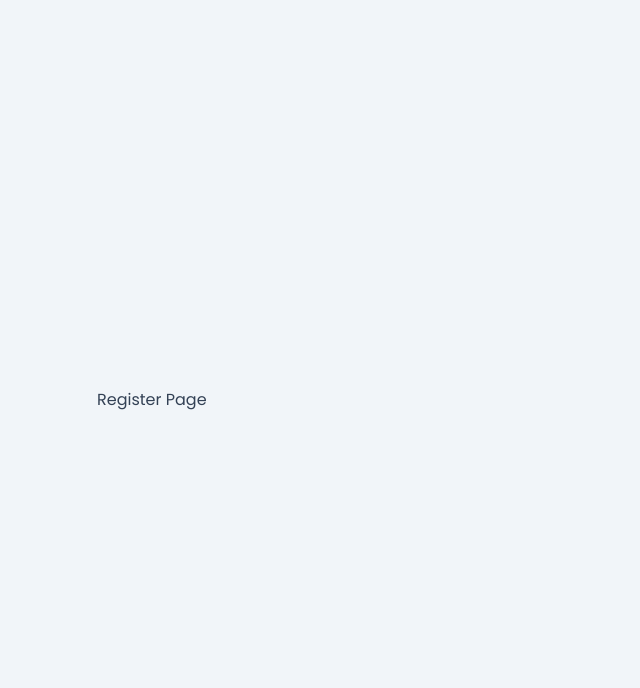
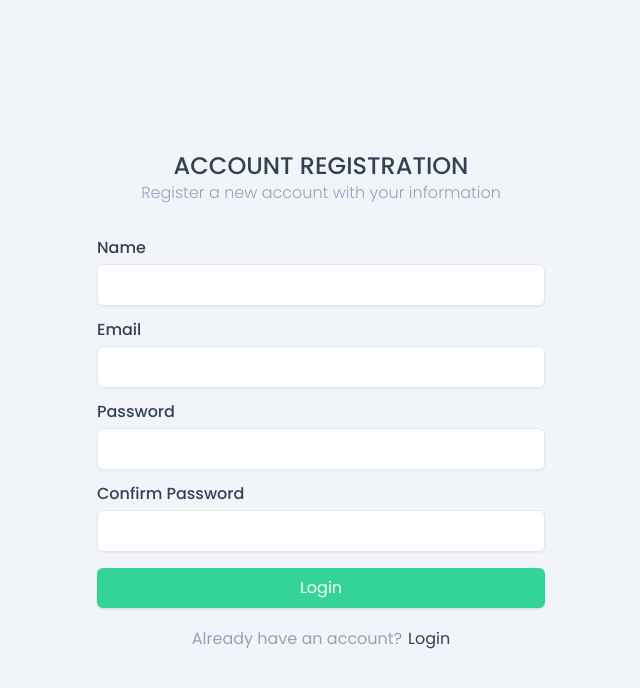
Before and after one commit to tauhid97k/e-commerce-sv-frontend, a Next.js app: page /register in a window 1280 px wide. Shown: the top 688 px of the page, without its empty margins (319-959 px from the left). Built offline with nearby package versions, Linux system fonts and the light colour scheme.

Commit message:
registration form, validation, form heading, etc
- Add registration form
- Add registration zod validation
- Add form heading and description
- A few page links and styles
- CSS Add/Updates

```diff
--- a/app/(main)/(auth)/forgot-password/forgot-password-form.tsx
+++ b/app/(main)/(auth)/forgot-password/forgot-password-form.tsx
@@ -50,12 +50,6 @@ const ForgotPasswordForm = () => {
         <Button isLoading={form.formState.isSubmitting} className='w-full mb-4'>
           Send password reset code
         </Button>
-        <Link
-          href='/login'
-          className='block text-center text-sm hover:underline focus:underline focus:outline-none whitespace-nowrap'
-        >
-          Go back to login?
-        </Link>
       </form>
     </Form>
   )
--- a/app/(main)/(auth)/forgot-password/page.tsx
+++ b/app/(main)/(auth)/forgot-password/page.tsx
@@ -1,7 +1,25 @@
+import Link from "next/link"
 import ForgotPasswordForm from "./forgot-password-form"
 
 const ForgotPasswordPage = () => {
-  return <ForgotPasswordForm />
+  return (
+    <>
+      <div className='heading'>
+        <h1 className='title'>Forgot Password?</h1>
+        <p className='description'>
+          Enter your account email address and we will send a password reset
+          code
+        </p>
+      </div>
+      <ForgotPasswordForm />
+      <Link
+        href='/login'
+        className='block text-center hover:underline focus:underline focus:outline-none'
+      >
+        Go back to login?
+      </Link>
+    </>
+  )
 }
 
 export default ForgotPasswordPage
--- a/app/(main)/(auth)/login/page.tsx
+++ b/app/(main)/(auth)/login/page.tsx
@@ -1,7 +1,25 @@
+import Link from "next/link"
 import LoginForm from "./login-form"
 
 const LoginPage = () => {
-  return <LoginForm />
+  return (
+    <>
+      <div className='heading'>
+        <h1 className='title'>Account Login</h1>
+        <p className='description'>Enter your account information</p>
+      </div>
+      <LoginForm />
+      <div className='flex gap-1.5 justify-center text-center mt-5'>
+        <span className='text-muted'>Do not have an account?</span>
+        <Link
+          href='/register'
+          className='hover:underline focus:underline focus:outline-none'
+        >
+          Register
+        </Link>
+      </div>
+    </>
+  )
 }
 
 export default LoginPage
--- a/app/(main)/(auth)/register/page.tsx
+++ b/app/(main)/(auth)/register/page.tsx
@@ -1,5 +1,27 @@
+import Link from "next/link"
+import RegisterForm from "./register-form"
+
 const RegisterPage = () => {
-  return <div>Register Page</div>
+  return (
+    <>
+      <div className='heading'>
+        <h1 className='title'>Account Registration</h1>
+        <p className='description'>
+          Register a new account with your information
+        </p>
+      </div>
+      <RegisterForm />
+      <div className='flex gap-1.5 justify-center text-center mt-5'>
+        <span className='text-muted'>Already have an account?</span>
+        <Link
+          href='/login'
+          className='hover:underline focus:underline focus:outline-none'
+        >
+          Login
+        </Link>
+      </div>
+    </>
+  )
 }
 
 export default RegisterPage
--- /dev/null
+++ b/app/(main)/(auth)/register/register-form.tsx
@@ -0,0 +1,99 @@
+"use client"
+
+import { zodResolver } from "@hookform/resolvers/zod"
+import { useForm } from "react-hook-form"
+import { z } from "zod"
+import {
+  Form,
+  FormFieldset,
+  FormControl,
+  FormField,
+  FormItem,
+  FormLabel,
+  FormMessage,
+} from "@/components/form"
+import { Input } from "@/components/input"
+import { Button } from "@/components/button"
+import { registerValidator } from "@/validators/authValidator"
+
+const RegisterForm = () => {
+  const form = useForm<z.infer<typeof registerValidator>>({
+    resolver: zodResolver(registerValidator),
+    defaultValues: {
+      name: "",
+      email: "",
+      password: "",
+      password_confirmation: "",
+    },
+  })
+
+  const onSubmit = (values: z.infer<typeof registerValidator>) => {
+    // Submit form
+  }
+
+  return (
+    <Form {...form}>
+      <form onSubmit={form.handleSubmit(onSubmit)}>
+        <FormFieldset disabled={form.formState.isSubmitting}>
+          <FormField
+            control={form.control}
+            name='name'
+            render={({ field }) => (
+              <FormItem>
+                <FormLabel>Name</FormLabel>
+                <FormControl>
+                  <Input {...field} />
+                </FormControl>
+                <FormMessage />
+              </FormItem>
+            )}
+          />
+          <FormField
+            control={form.control}
+            name='email'
+            render={({ field }) => (
+              <FormItem>
+                <FormLabel>Email</FormLabel>
+                <FormControl>
+                  <Input type='email' {...field} />
+                </FormControl>
+                <FormMessage />
+              </FormItem>
+            )}
+          />
+          <FormField
+            control={form.control}
+            name='password'
+            render={({ field }) => (
+              <FormItem>
+                <FormLabel>Password</FormLabel>
+                <FormControl>
+                  <Input type='password' {...field} />
+                </FormControl>
+                <FormMessage />
+              </FormItem>
+            )}
+          />
+          <FormField
+            control={form.control}
+            name='password_confirmation'
+            render={({ field }) => (
+              <FormItem>
+                <FormLabel>Confirm Password</FormLabel>
+                <FormControl>
+                  <Input type='password_confirmation' {...field} />
+                </FormControl>
+                <FormMessage />
+              </FormItem>
+            )}
+          />
+        </FormFieldset>
+        <Button isLoading={form.formState.isSubmitting} className='w-full'>
+          Login
+        </Button>
+      </form>
+    </Form>
+  )
+}
+
+export default RegisterForm
--- a/app/globals.css
+++ b/app/globals.css
@@ -3,5 +3,16 @@
 @tailwind utilities;
 
 body {
-  @apply font-poppins font-normal text-dark bg-light;
+  @apply font-poppins font-normal leading-snug text-dark bg-light;
 }
+
+/* Heading */
+.heading {
+  @apply text-center relative mb-8;
+}
+.heading .title {
+  @apply text-xl sm:text-2xl uppercase font-medium;
+}
+.heading .description {
+  @apply text-muted font-light;
+}
--- a/components/button.tsx
+++ b/components/button.tsx
@@ -7,7 +7,7 @@ import { LoaderCircle } from "lucide-react"
 
 // Variants
 const buttonVariants = cva(
-  "inline-flex items-center justify-center whitespace-nowrap shadow-sm rounded-md transition-colors focus:outline-none focus:ring-2 focus:ring-offset-2 disabled:opacity-70 disabled:pointer-events-none",
+  "inline-flex items-center justify-center whitespace-nowrap shadow rounded-md transition-colors focus:outline-none focus:ring-2 focus:ring-offset-2 disabled:opacity-70 disabled:pointer-events-none",
   {
     variants: {
       variant: {
--- a/components/form.tsx
+++ b/components/form.tsx
@@ -41,7 +41,7 @@ const FormFieldset = React.forwardRef<HTMLFieldSetElement, FieldsetProps>(
     return (
       <fieldset
         className={cn(
-          "grid gap-2 mb-4 disabled:opacity-70 disabled:pointer-events-none",
+          "grid gap-3 mb-4 disabled:opacity-70 disabled:pointer-events-none",
           {
             "grid-cols-1 md:grid-cols-2 xl:grid-cols-3": grid,
           },
@@ -193,7 +193,7 @@ const FormMessage = React.forwardRef<
     <p
       ref={ref}
       id={formMessageId}
-      className={cn("text-sm text-red-500", className)}
+      className={cn("text-sm text-red-400", className)}
       {...props}
     >
       {body}
--- a/validators/authValidator.ts
+++ b/validators/authValidator.ts
@@ -1,4 +1,25 @@
 import { z } from "zod"
+
+// Register Validator
+export const registerValidator = z
+  .object({
+    name: z.string().min(1, { message: "Name is required" }),
+    email: z
+      .string()
+      .min(1, { message: "Email is required" })
+      .email({ message: "Invalid email" }),
+    password: z.string().min(1, { message: "Password is required" }),
+    password_confirmation: z.string(),
+  })
+  .refine(
+    (values) => {
+      return values.password === values.password_confirmation
+    },
+    {
+      message: "Passwords must match",
+      path: ["password_confirmation"],
+    }
+  )
 
 // Login Validator
 export const loginValidator = z.object({
```
